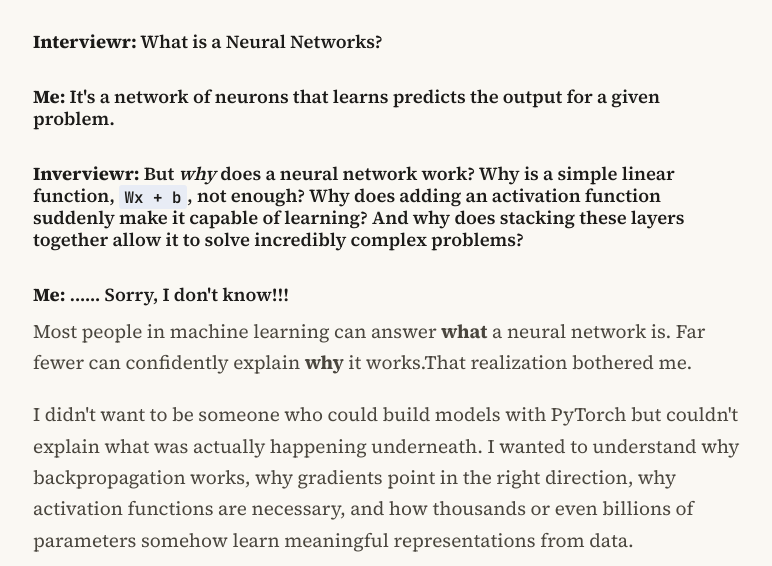
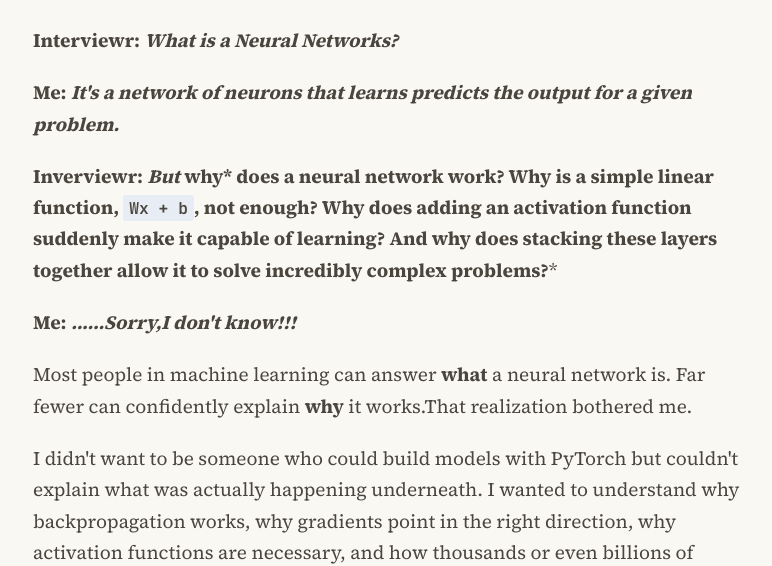
Before and after one commit to AnantSharma09/AnantSharma09.github.io, a plain HTML site: page posts/Building-NeuralNet-from-scratch.html in a window 1280 px wide. Shown: the part 253-819 px from the top of the page, without its empty margins (251-1023 px from the left). Drawn offline with Linux system fonts and the light colour scheme.

Commit message:
update blog

```diff
--- a/posts/Building-NeuralNet-from-scratch.html
+++ b/posts/Building-NeuralNet-from-scratch.html
@@ -37,10 +37,10 @@
 </div>
 
 <div class="post-body">
-<h3 id="interviewr-what-is-a-neural-networks"><strong>Interviewr:</strong> What is a Neural Networks?</h3>
-<h3 id="me-its-a-network-of-neurons-that-learns-predicts-the-output-for-a-given-problem"><strong>Me:</strong> It's a network of neurons that learns predicts the output for a given problem.</h3>
-<h3 id="inverviewr-but-why-does-a-neural-network-work-why-is-a-simple-linear-function-wx-b-not-enough-why-does-adding-an-activation-function-suddenly-make-it-capable-of-learning-and-why-does-stacking-these-layers-together-allow-it-to-solve-incredibly-complex-problems"><strong>Inverviewr:</strong> But <em>why</em> does a neural network work? Why is a simple linear function, <code>Wx + b</code>, not enough? Why does adding an activation function suddenly make it capable of learning? And why does stacking these layers together allow it to solve incredibly complex problems?</h3>
-<h3 id="me-sorry-i-dont-know"><strong>Me:</strong> ......                                           Sorry, I don't know!!!</h3>
+<p><strong>Interviewr:</strong> <strong><em>What is a Neural Networks?</em></strong></p>
+<p><strong>Me:</strong> <strong><em>It's a network of neurons that learns predicts the output for a given problem.</em></strong></p>
+<p><strong>Inverviewr:</strong> <strong><em>But </em>why* does a neural network work? Why is a simple linear function, <code>Wx + b</code>, not enough? Why does adding an activation function suddenly make it capable of learning? And why does stacking these layers together allow it to solve incredibly complex problems?</strong>*</p>
+<p><strong>Me:</strong> <strong><em>......Sorry,I don't know!!!</em></strong></p>
 <p>Most people in machine learning can answer <strong>what</strong> a neural network is. Far fewer can confidently explain <strong>why</strong> it works.That realization bothered me.</p>
 <p>I didn't want to be someone who could build models with PyTorch but couldn't explain what was actually happening underneath. I wanted to understand why backpropagation works, why gradients point in the right direction, why activation functions are necessary, and how thousands or even billions of parameters somehow learn meaningful representations from data.</p>
 <p>This blog series is my attempt to answer those questions from first principles.Rather than treating neural networks as a black box, I'll build them from scratch in two different ways.</p>
```
Also changed, not shown: 1 other file.
